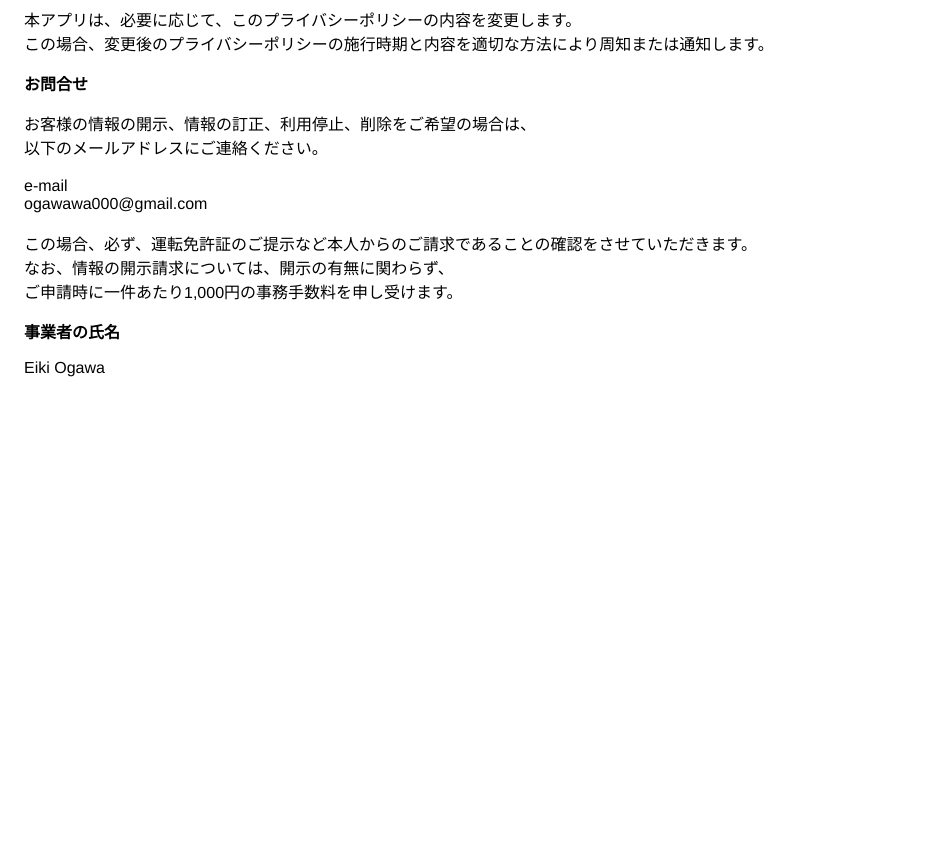
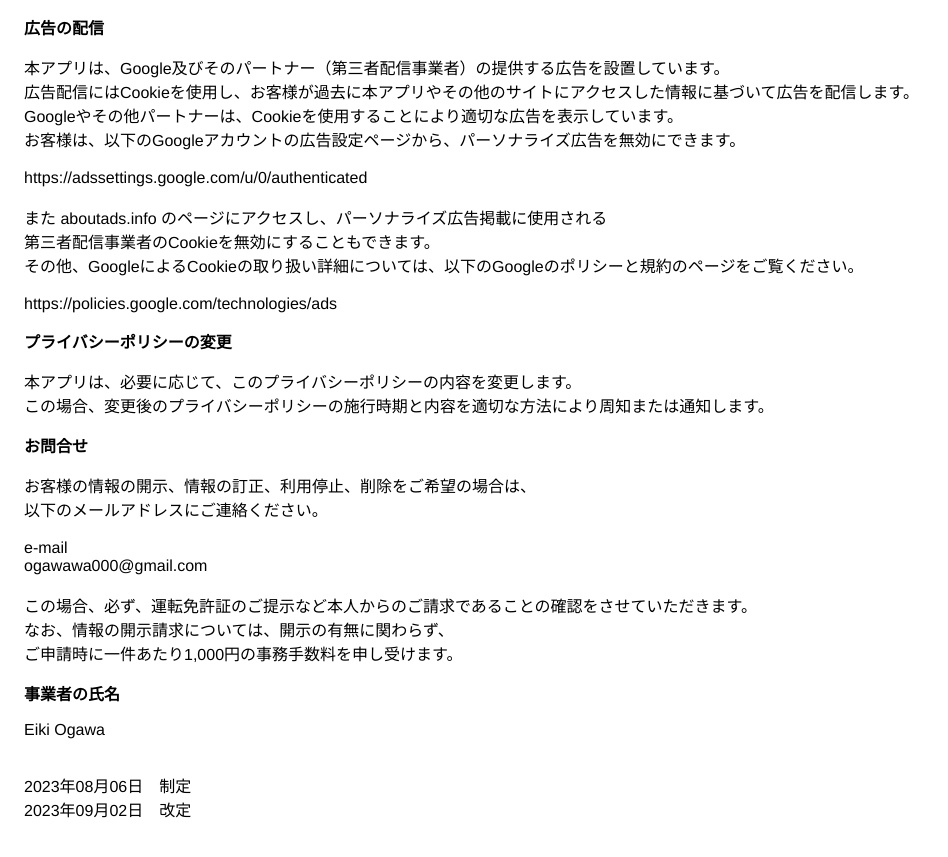
Before and after one commit to eik-awa/privacy_policy, a plain HTML site: page index.html in a window 1280 px wide. Shown: the part 907-1764 px from the top of the page, without its empty margins (0-948 px from the left). Before the commit the page ends 1324 px from the top, so only its background shows below. Drawn offline with Linux system fonts and the light colour scheme.

Commit message:
Web広告に伴う改定

```diff
--- a/index.html
+++ b/index.html
@@ -49,6 +49,8 @@
                 ・氏名(ニックネームやペンネームも含む)
                 <br>
                 ・OSが生成するID、端末の種類、端末識別子等のお客様が利用するOSや端末に関する情報
+                <br>
+                ・お客様の位置情報
             </font>
         </font>
     </p>
@@ -67,6 +69,7 @@
                 ・本アプリに関する登録の受付、お客様の本人確認、認証のため<br>
                 ・お客様の本アプリの利用履歴を管理するため<br>
                 ・本アプリにおけるお客様の行動履歴を分析し、本アプリの維持改善に役立てるため<br>
+                ・お客様の趣味趣向にあわせたターゲッティング広告を表示するため<br>
                 ・お客様からのお問い合わせに対応するため<br>
                 ・本アプリの規約や法令に違反する行為に対応するため<br>
                 ・本アプリの変更、提供中止、終了、契約解除をご連絡するため<br>
@@ -112,6 +115,28 @@
                 ・本アプリが買収された場合<br>
                 ・事業パートナーと共同利用する場合（具体的な共同利用がある場合は、その内容を別途公表します。）<br>
                 ・その他、法律によって合法的に第三者提供が許されている場合
+            </font>
+        </font>
+    </p>
+    <strong>
+        <font style="vertical-align: inherit;">
+            <font style="vertical-align: inherit;">
+                広告の配信
+            </font>
+        </font>
+    </strong>
+    <p>
+        <font style="vertical-align: inherit;">
+            <font style="vertical-align: inherit;">
+                本アプリは、Google及びそのパートナー（第三者配信事業者）の提供する広告を設置しています。<br>
+                広告配信にはCookieを使用し、お客様が過去に本アプリやその他のサイトにアクセスした情報に基づいて広告を配信します。<br>
+                Googleやその他パートナーは、Cookieを使用することにより適切な広告を表示しています。<br>
+                お客様は、以下のGoogleアカウントの広告設定ページから、パーソナライズ広告を無効にできます。<br><br>
+                https://adssettings.google.com/u/0/authenticated<br><br>
+                また aboutads.info のページにアクセスし、パーソナライズ広告掲載に使用される<br>
+                第三者配信事業者のCookieを無効にすることもできます。<br>
+                その他、GoogleによるCookieの取り扱い詳細については、以下のGoogleのポリシーと規約のページをご覧ください。<br><br>
+                https://policies.google.com/technologies/ads
             </font>
         </font>
     </p>
@@ -166,7 +191,16 @@
     <p>
         <font style="vertical-align: inherit;">
             <font style="vertical-align: inherit;">
-                Eiki Ogawa
+                Eiki Ogawa<br><br>
+            </font>
+        </font>
+    </p>
+
+    <p>
+        <font style="vertical-align: inherit;">
+            <font style="vertical-align: inherit;">
+                2023年08月06日　制定<br>
+                2023年09月02日　改定
             </font>
         </font>
     </p>
```
